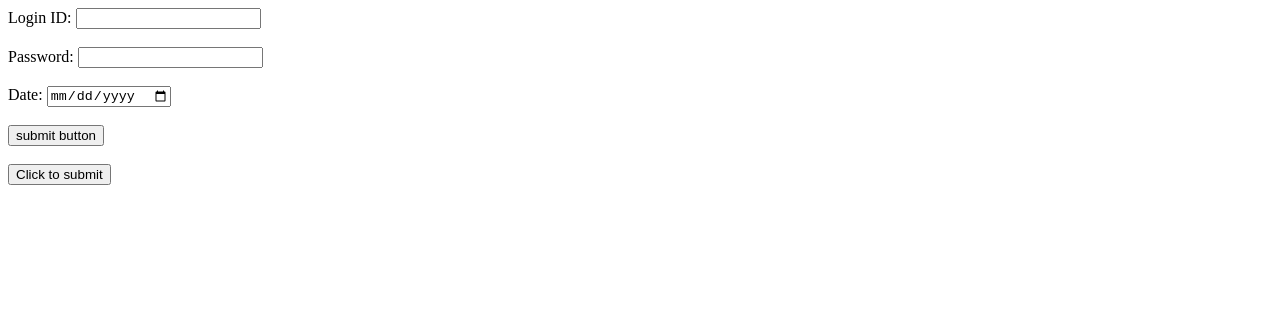
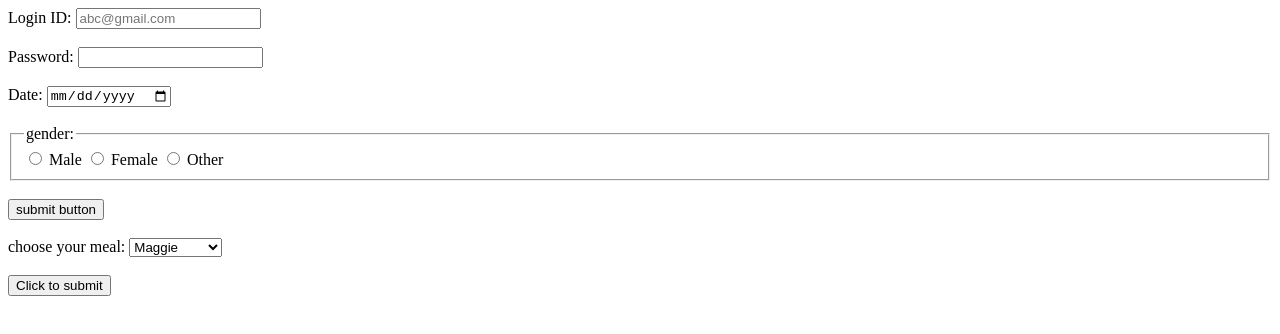
Before and after one commit to janvi7414/web_dev_html, a plain HTML site: page form_tag.html in a window 1280 px wide. Drawn offline with Linux system fonts and the light colour scheme.

Commit message:
learnt some new form tag attributes

```diff
--- a/form_tag.html
+++ b/form_tag.html
@@ -3,7 +3,7 @@
 <body>
 <form>
     <label for="login_id">Login ID: </label>
-    <input type="text" id="login_id">
+    <input type="text" id="login_id" placeholder="abc@gmail.com">
     <br/>
     <br/>
     <label for="password">Password: </label>
@@ -13,12 +13,36 @@
     <label for="date">Date: </label>
     <input id="date" type="date">
     <br>
-    <br>
+    <br/>
+    <fieldset>
+    <legend>gender: </legend>
+    <div>
+    <input type="radio" id="male" value="choce1" name="gender">
+    <label for="male">Male</label>
+
+    <input type="radio" id="female"  value="choice2" name="gender">
+    <label for="female">Female</label>
+
+    <input type="radio" id="other" value="choice3" name="gender">
+    <lable for="other">Other</lable>
+    <br/>
+    </div>
+    </fieldset>
+    <br/>
   <input type="button" value="submit button">
+    <br/>
+    <br/>
+    <label for="selector">choose your meal: </label>
+<select id="selector" name="meal">
+    <option  value="maggie">Maggie</option>
+    <option  value="french fries">French fries</option>
+    <option  value="burger">Burger</option>
+</select><!--to create dropdown -->
     <br/>
     <br/>
     <input type="submit" value="Click to submit">
 
+</form>
 
 </body>
 </html>
```
